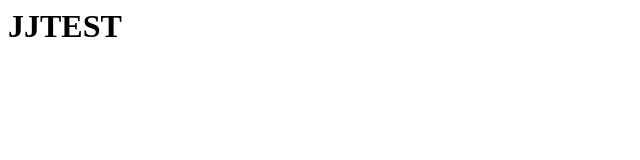
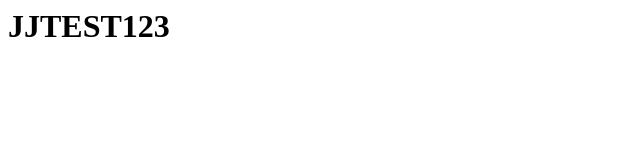
Before and after one commit to LegendHjj/JJTESTproject, a plain HTML site: page index.html in a window 1280 px wide. Shown: the full height of the page, 0-640 px from the left. Drawn offline with Linux system fonts and the light colour scheme.

Commit message:
Update index.html

```diff
--- a/index.html
+++ b/index.html
@@ -1 +1 @@
-<h1>JJTEST</h1>
+<h1>JJTEST123</h1>
```
